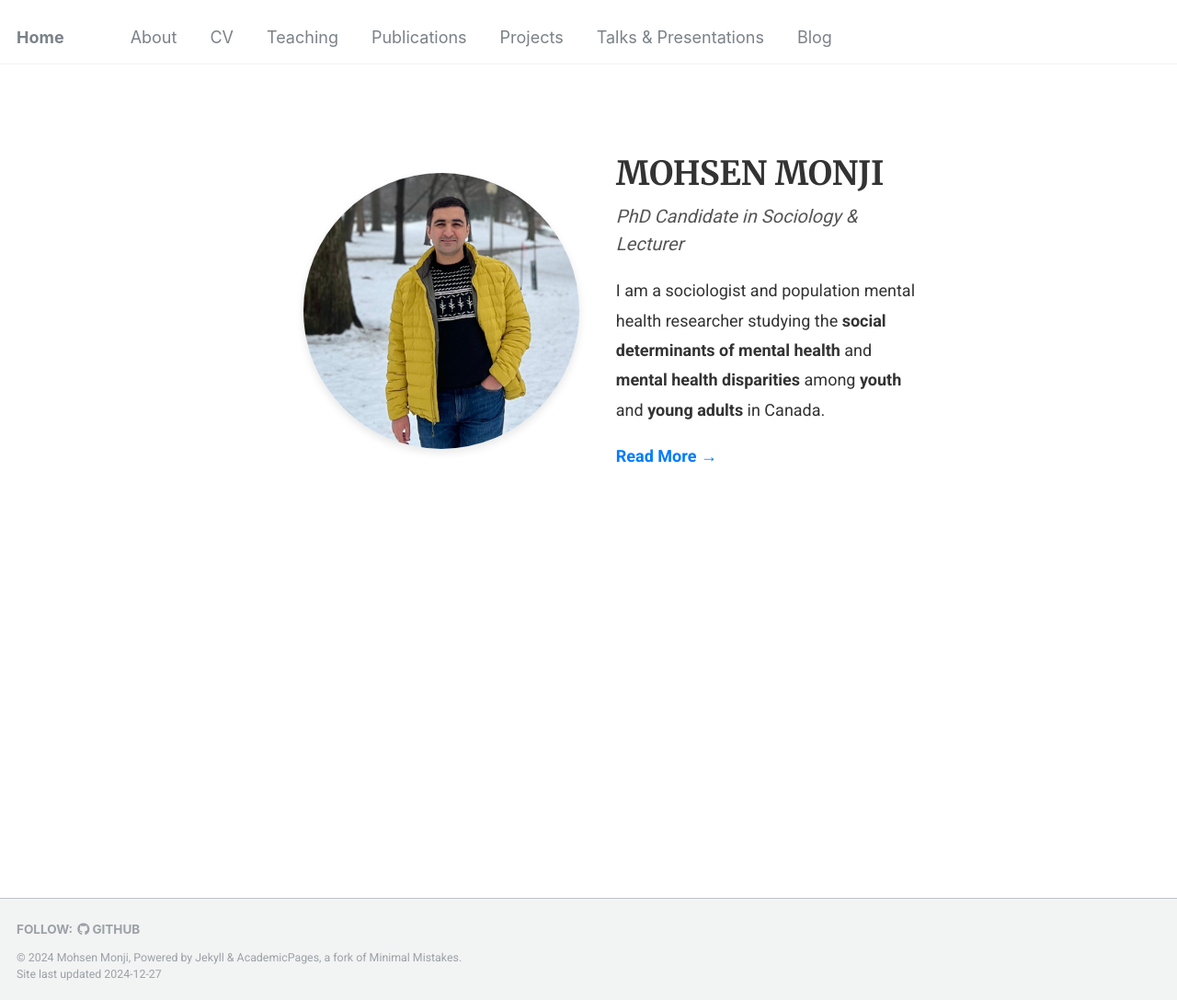
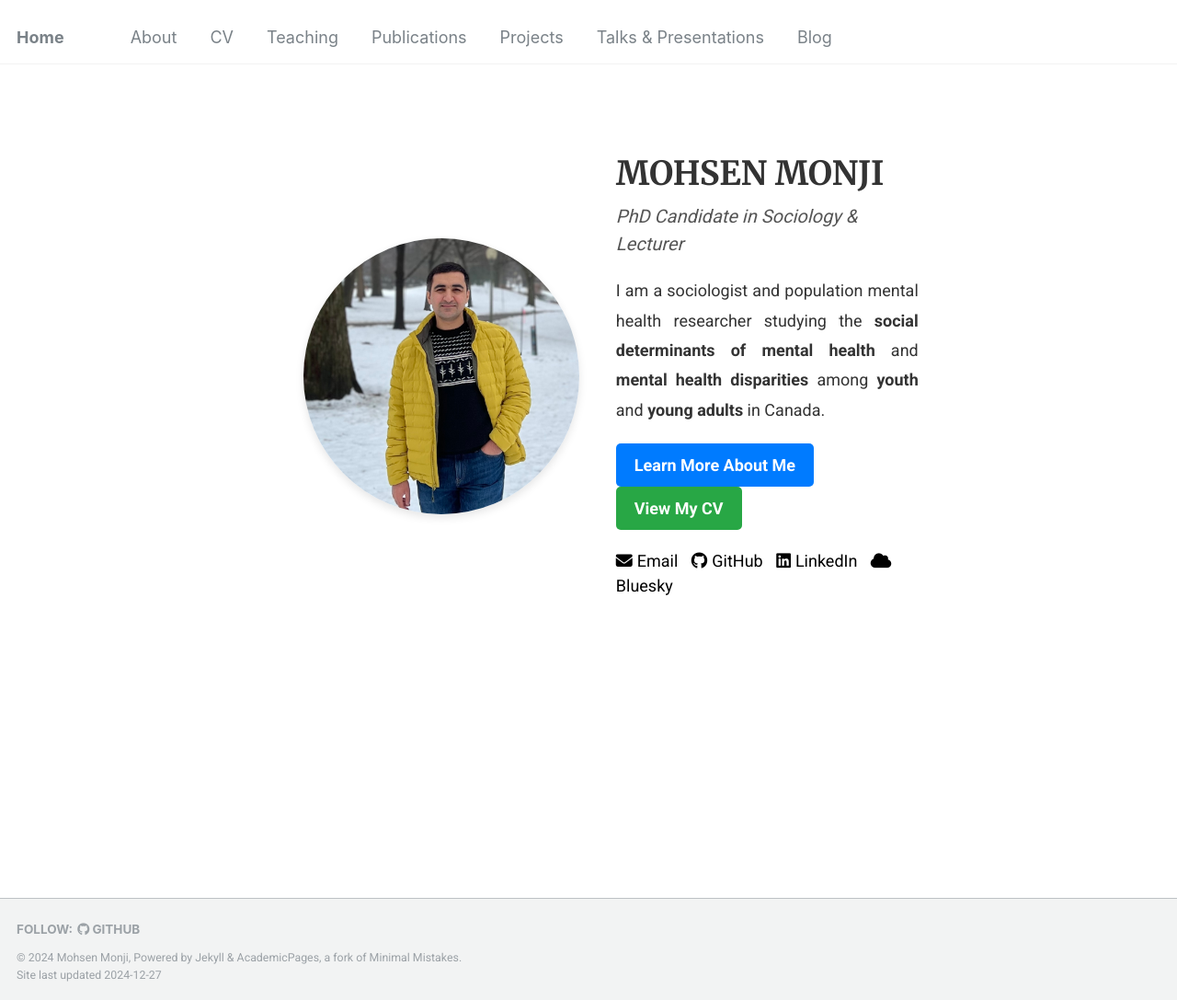
Before and after one commit to Mohsnmonji/mohsnmonji.github.io, a Jekyll site: the page built from _pages/front.md, in a window 1280 px wide and 1087 px high. Shown: the whole window at 92% size. Built offline with Jekyll 4.4.1, drawn with Linux system fonts in a browser that asks for light colours.

Commit message:
Update front.md

```diff
--- a/_pages/front.md
+++ b/_pages/front.md
@@ -6,7 +6,7 @@ description: "Sociologist and Population Mental Health Researcher"
 author_profile: false
 hide_avatar: true
 ---
-<div style="display: flex; align-items: center; justify-content: center; margin-top: 50px; max-width: 1200px; margin: auto; gap: 40px; padding: 20px;">
+<div style="display: flex; align-items: center; justify-content: flex-start; margin-top: 50px; max-width: 1200px; margin: auto; gap: 40px; padding: 20px;">
   <!-- Profile Image -->
   <div>
     <img src="images/profile.PNG" alt="Profile Picture of Mohsen Monji"
@@ -19,20 +19,37 @@ hide_avatar: true
     <h1 style="color: #333; font-size: 36px; margin-bottom: 10px;">MOHSEN MONJI</h1>
 
     <!-- Subtitle -->
-    <p style="font-size: 20px; color: #555; font-style: italic; margin-bottom: 20px;">
+    <p style="font-style: italic; font-size: 20px; color: #555; margin-bottom: 20px;">
       PhD Candidate in Sociology & Lecturer
     </p>
 
     <!-- Description -->
-    <p style="font-size: 18px; color: #333; line-height: 1.8; margin-bottom: 20px;">
+    <p style="font-size: 18px; color: #333; text-align: justify; line-height: 1.8; margin-bottom: 20px;">
       I am a sociologist and population mental health researcher studying the
       <strong>social determinants of mental health</strong> and <strong>mental health disparities</strong>
       among <strong>youth</strong> and <strong>young adults</strong> in Canada.
     </p>
 
-    <!-- Read More Link -->
-    <a href="#" style="font-size: 18px; color: #007BFF; text-decoration: none; font-weight: bold;">
-      Read More →
-    </a>
+    <!-- Buttons -->
+    <div style="margin-bottom: 20px;">
+      <a href="/about-me/" style="display: inline-block; padding: 10px 20px; background-color: #007BFF; color: white; text-decoration: none; border-radius: 5px; font-weight: bold; margin-right: 10px;">Learn More About Me</a>
+      <a href="/curriculum/" style="display: inline-block; padding: 10px 20px; background-color: #28A745; color: white; text-decoration: none; border-radius: 5px; font-weight: bold;">View My CV</a>
+    </div>
+
+    <!-- Social Media Links -->
+    <div>
+      <a href="mailto:mohsen.monji@concordia.ca" style="color: black; text-decoration: none; margin-right: 10px;">
+        <i class="fas fa-envelope" style="font-size: 18px; margin-right: 5px;"></i>Email
+      </a>
+      <a href="https://github.com/Mohsnmonji" style="color: black; text-decoration: none; margin-right: 10px;">
+        <i class="fab fa-github" style="font-size: 18px; margin-right: 5px;"></i>GitHub
+      </a>
+      <a href="https://www.linkedin.com/in/mohsen-monji-0a3a37269" style="color: black; text-decoration: none; margin-right: 10px;">
+        <i class="fab fa-linkedin" style="font-size: 18px; margin-right: 5px;"></i>LinkedIn
+      </a>
+      <a href="https://bsky.app/profile/mohsenmonji.bsky.social" style="color: black; text-decoration: none;">
+        <i class="fas fa-cloud" style="font-size: 18px; margin-right: 5px;"></i>Bluesky
+      </a>
+    </div>
   </div>
 </div>
```
